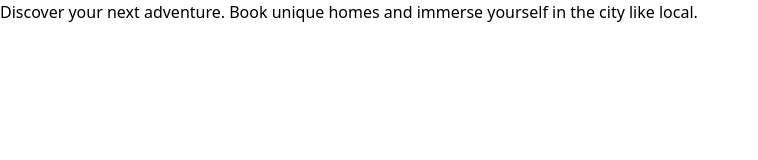
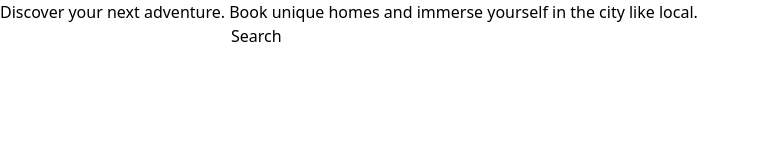
Before and after one commit to Russell0014/CozyCove, a React (Vite) app in the folder client/: page / in a window 1280 px wide. Shown: the top 160 px of the page, without its empty margins (0-758 px from the left). Built offline with nearby package versions, Linux system fonts and the light colour scheme.

Commit message:
implement Search component in Home page

```diff
--- /dev/null
+++ b/client/src/components/Search.jsx
@@ -0,0 +1,37 @@
+import { useState } from "react";
+
+function Search() {
+  const [search, setSearch] = useState("");
+  const [searchResults, setSearchResults] = useState([]);
+
+  const handleChange = (e) => {
+    setSearch(e.target.value);
+  };
+
+  const handleSubmit = async (e) => {
+    e.preventDefault();
+    const encodedSearch = encodeURIComponent(search);
+    const response = await fetch(`http://localhost:3000/api/listings/search?location=${encodedSearch}`);
+    const data = await response.json();
+    setSearchResults(data);
+    console.log(data);
+    console.log(searchResults);
+    console.log(search);
+  };
+
+  return (
+    <div>
+      <form onSubmit={handleSubmit}>
+        <input type="text" value={search} onChange={handleChange} />
+        <button type="submit">Search</button>
+      </form>
+      <ul>
+        {searchResults.map((result) => (
+          <li key={result.id}>{result.name}</li>
+        ))}
+      </ul>
+    </div>
+  );
+}
+
+export default Search;
--- a/client/src/pages/Home.jsx
+++ b/client/src/pages/Home.jsx
@@ -1,7 +1,10 @@
+import Search from "../components/Search"
+
 function Home() {
     return (
         <div>
             <h1>Discover your next adventure. Book unique homes and immerse yourself in the city like local.</h1>
+            <Search />
         </div>
     )
 }
```
